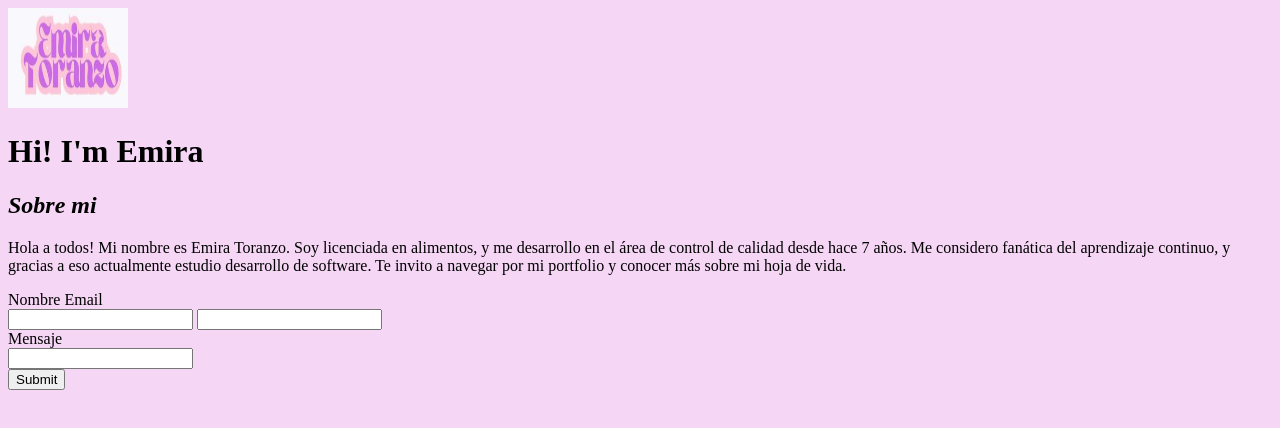
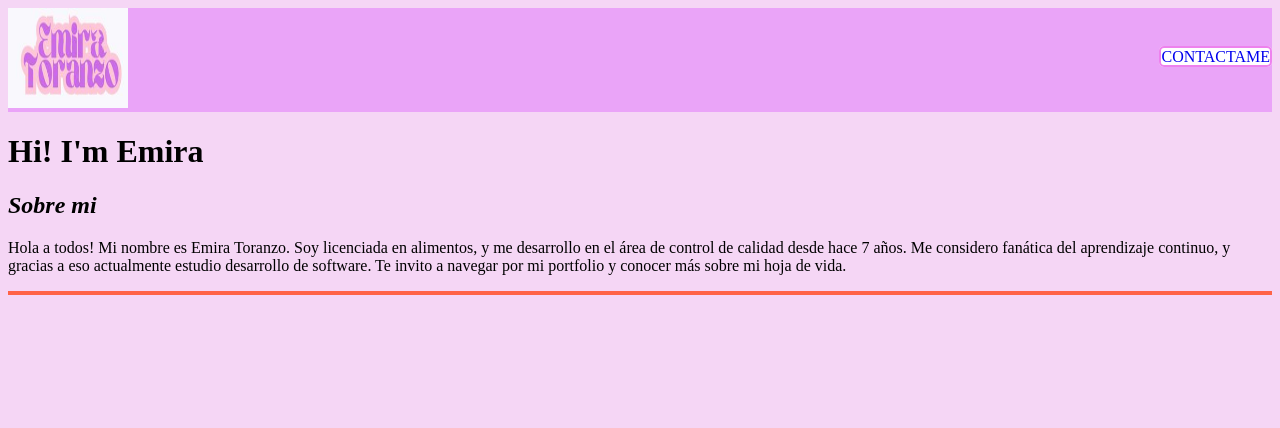
Before and after one commit to EmiToranzo/Portfolio, a plain HTML site: page index.html in a window 1280 px wide. Drawn offline with Linux system fonts and the light colour scheme.

Commit message:
Completo css

```diff
--- a/index.html
+++ b/index.html
@@ -10,7 +10,19 @@
     <body>
         <!-- Encabezado -->
         <header>
-            <img src="images\rsz_emira_toranzo.jpg" alt="Logo Emira Portfolio" width="120" height="100">
+            <nav class="nav_header">
+                <div class="image">
+                    <img src="images/rsz_emira_toranzo.jpg" alt="Logo Emira Portfolio" width="120" height="100">
+                     <!--Botón que deriva a página de contacto-->
+                </div>
+                <div class="button">
+                    <a class="contacto" href="contacto.html">CONTACTAME</a>
+                </div>
+
+
+
+            </nav>
+
             <h1>Hi! I'm Emira</h1>
 
             <!--AGREGAR ALGUNA IMAGEN DE DESARROLLO-->
@@ -36,25 +48,15 @@
 
 
     <!--en el body si o si debe haber además de las etiquetas que ya están
+        <table>
 
-        <a>
-        <img>
-        <table>
-        <form>
     -->
         <footer>
-            <form>
-                <!--Ingreso de datos-->
-                <label for="nombre">Nombre </label>
-                <label for="email">Email</label><br>
-                <input type="text" name="Nombre" id="nombre">
-                <input type="text" name="Email" id="email"><br>
-                <label for="mensaje">Mensaje</label><br>
-                <input type="text" name="Mensaje" id="mensaje"><br>
+       <!--ÍCONOS DE REDES SOCIALES-->
 
-                <!--Envío de datos-->
-                <input type="submit">
-            </form>
+
+       <!--COMENTARIO: TENGO QUE CREAR REDES SOCIALES APARTE PARA MI PERFIL PROFESIONAL
+           SOLO TENGO LAS REDES PERSONALES Y SON LAS QUE CITÉ ACÁ-->
         </footer>
     </body>
 
--- a/styles.css
+++ b/styles.css
@@ -1,3 +1,42 @@
+/*Fondo de página*/
 body {
     background-color: #f5d6f5;
 }
+/*Barra de navegacion*/
+.nav_header {
+    background-color: rgb(234, 164, 248);
+}
+
+.image {
+    display: inline-block;
+    vertical-align: middle;
+}
+.button {
+        display: inline-block;
+        vertical-align:middle;
+    float:inline-end;
+    margin-top: 40px;
+}
+/*Boton contacto*/
+.contacto {
+    border: 2px solid violet;
+    border-radius: 5px;
+    background-color: white;
+    text-decoration: none;
+    margin-top: 30px;
+}
+
+/*FOOTER*/
+footer {
+    border: 2px solid tomato;
+}
+
+/*ESTILOS PAGINA CONTACTO*/
+
+.mensaje_contacto {
+    text-align: center;
+}
+
+.form {
+    float: inline-end;
+}
```
Also changed, not shown: contacto.html (added, +43 -0 lines).
